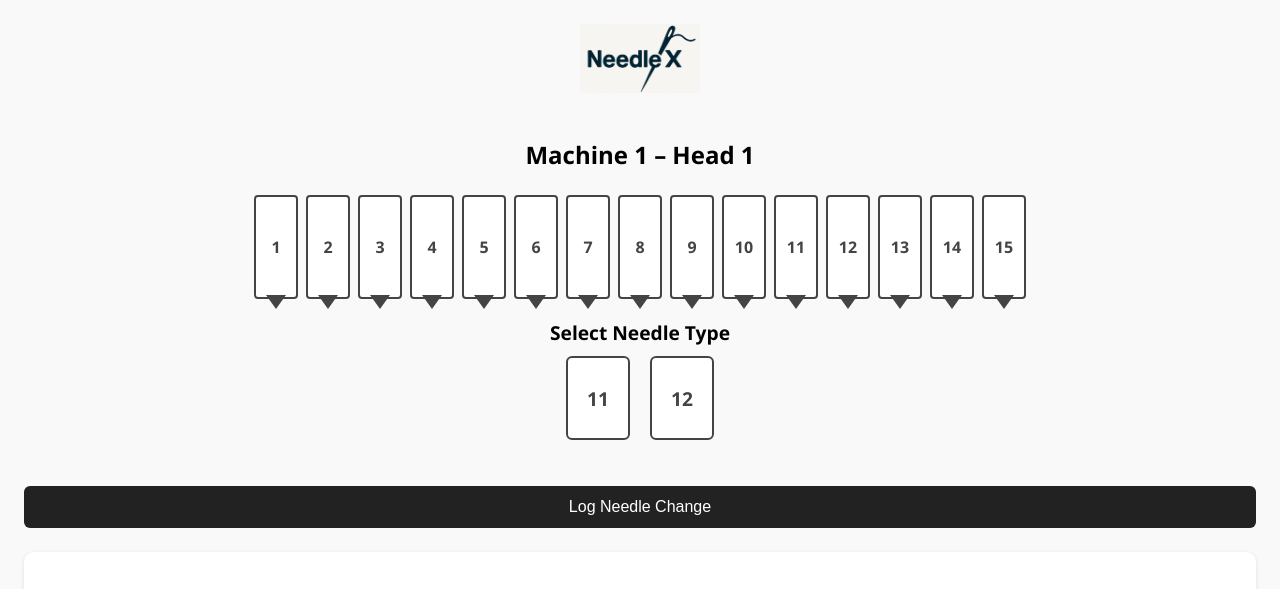
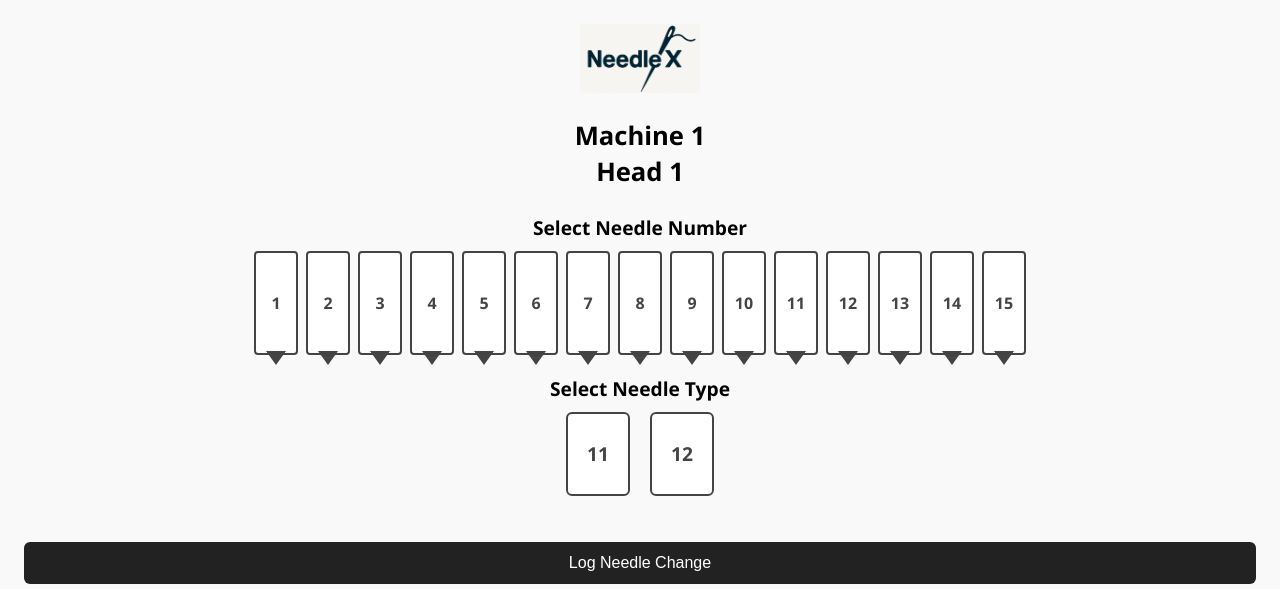
Before and after one commit to gigtarget/needlex, a Flask app: page /head/1/1 in a window 1280 px wide. Shown: the top 589 px of the page. Run offline with Flask 3, Linux system fonts and the light colour scheme; data that the repository does not hold is empty.

Commit message:
Update head_view.html

```diff
--- a/app/templates/head_view.html
+++ b/app/templates/head_view.html
@@ -17,7 +17,14 @@
     }
 
     h2 {
+      font-size: 1.6rem;
+      font-weight: bold;
+      margin: 0;
+    }
+
+    .machine-head {
       margin-bottom: 24px;
+      line-height: 1.4;
     }
 
     h3 {
@@ -69,7 +76,7 @@
     }
 
     .needle.stale {
-      background-color: #fff3cd; /* same yellow as list */
+      background-color: #fff3cd;
     }
 
     .type-buttons {
@@ -135,9 +142,13 @@
 
   <img src="{{ url_for('static', filename='img/logo.png') }}" class="logo" alt="Logo">
 
-  <h2>Machine {{ machine_id }} – Head {{ head_id }}</h2>
+  <div class="machine-head">
+    <h2>Machine {{ machine_id }}</h2>
+    <h2>Head {{ head_id }}</h2>
+  </div>
 
   <form method="POST">
+    <h3>Select Needle Number</h3>
     <div class="needle-grid">
       {% for i in range(1, 16) %}
         {% set log = last_change_dict.get(i) %}
@@ -150,7 +161,6 @@
     <input type="hidden" name="needle_type" id="needle_type" required>
 
     <h3>Select Needle Type</h3>
-
     <div class="type-buttons">
       <div class="type-btn" data-type="11">11</div>
       <div class="type-btn" data-type="12">12</div>
```
